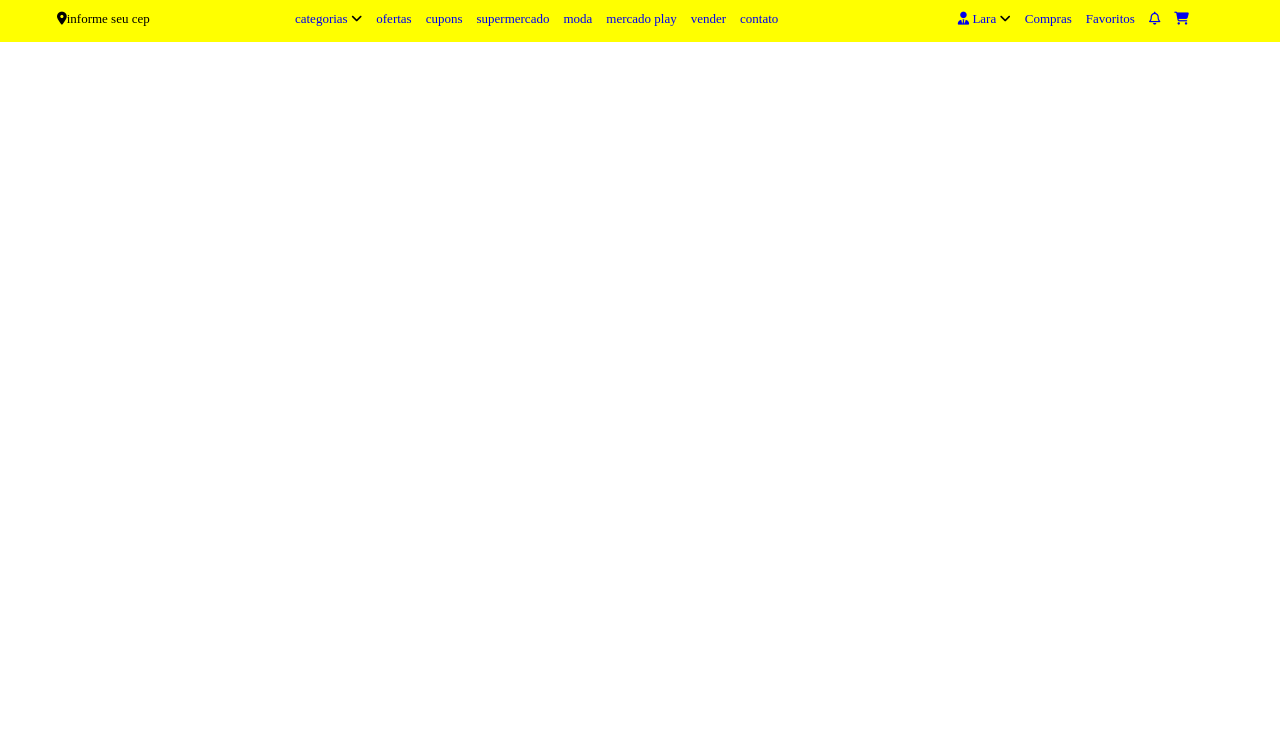
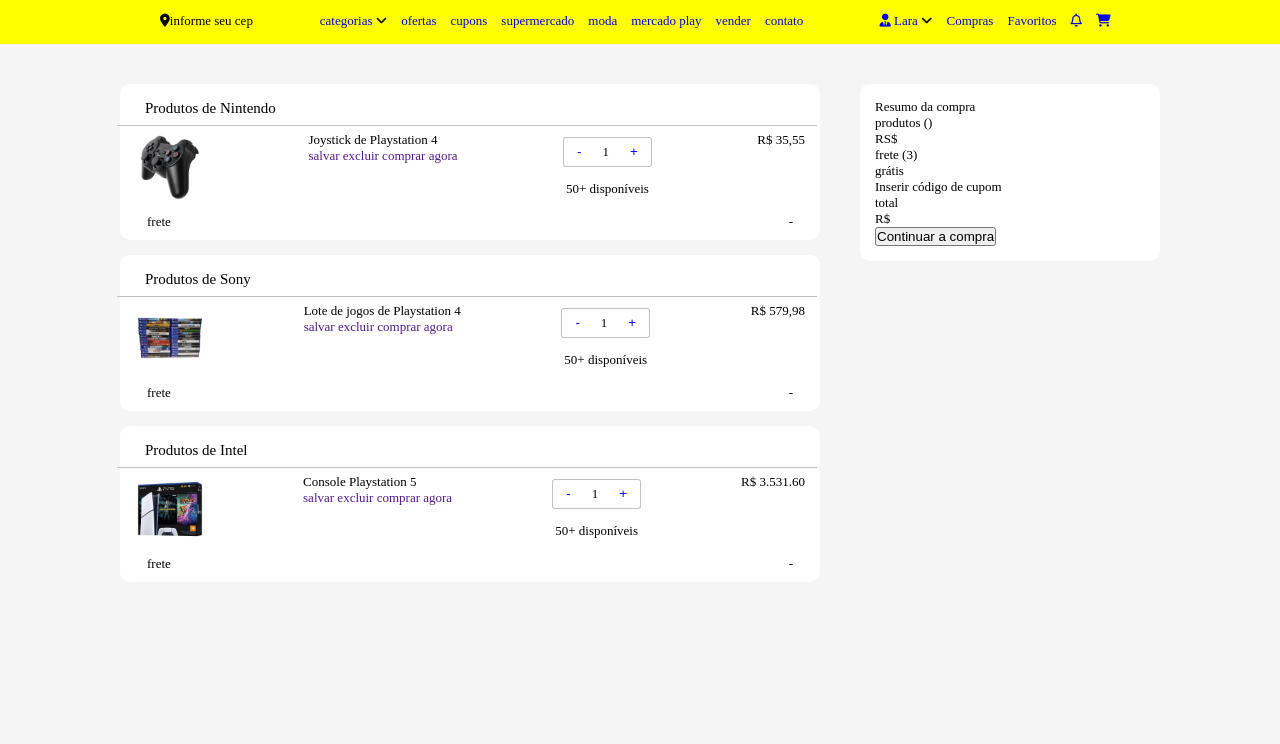
Before and after one commit to PedroHenrique-fatec/Mercado_Livre, a plain HTML site: page index.html in a window 1280 px wide. Shown: the part 56-800 px from the top of the page. Drawn offline with Linux system fonts and the light colour scheme.

Commit message:
Header Quase finalizado e Inicio do Main

```diff
--- a/CSS/global.css
+++ b/CSS/global.css
@@ -8,8 +8,14 @@ body {
     display: block;
     margin: auto;
     font-size: 13px;
+    background-color: #f5f5f5;
 }
 
 a {
     text-decoration: none;
 }
+
+img {
+    width: 70px;
+    height: 70px;
+}
--- a/CSS/header.css
+++ b/CSS/header.css
@@ -7,16 +7,12 @@
   border-radius: 4px;
   padding: 15px;
   z-index: 1000; /* Para garantir que o modal fique por cima de outros elementos */
-    top: 100px;
+  transition: 1s ease-in-out;
 }
 
 .modal ul li {
   padding: 6px;
   border-bottom: 1px silver;
-}
-
-#modal_categoria {
-    left: 320px;
 }
 
 #modal_favorito {
@@ -44,7 +40,7 @@ header {
   grid-template-columns: 1fr 3fr 2fr;
   place-items: center;
   background-color: yellow;
-    padding: 15px 0;
+  padding: 15px 10%;
   gap: 20px;
 }
 
@@ -62,7 +58,7 @@ header .pesquisa {
 header .pesquisa input {
   width: 500px;
   height: 30px;
-    padding: 2px 8px;
+  padding: 15px 12px;
 }
 
 header .pesquisa .icone {
--- /dev/null
+++ b/CSS/main.css
@@ -0,0 +1,88 @@
+main {
+    display: flex;
+    justify-content: center;
+    margin-top: 25px;
+}
+
+.card {
+    width: 700px;
+    /* box-shadow: 0 0 5px black; */
+    border-radius: 10px;
+    padding: 10px 15px;
+    margin: 15px 0;
+    background-color: white;
+}
+
+.card .nome-loja {
+    padding: 6px 10px;
+    padding-bottom: 15px;
+    font-size: 15px;
+}
+
+.card .nome-loja::after {
+    display: block;
+    content: "";
+    position: absolute;
+    width: 700px;
+    height: 1px;
+    margin-top: 8px;
+    margin-bottom: 8px;
+    transform: translateX(-28px);
+    background-color: silver;
+}
+
+.card .produto {
+    display: flex;
+    justify-content: space-between;
+    /* align-items: center; */
+}
+
+.card .quantidade-produto {
+    display: grid;
+    place-items: center;
+
+}
+
+.card .quantidade-produto .button-quantidade {
+    display: flex;
+    justify-content: center;
+    align-items: center;
+    box-shadow: inset 0 0 0 1px silver;
+    border-radius: 3px;
+    padding: 5px;
+}
+
+.card .quantidade-produto .button-quantidade div {
+    padding: 2px 12px;
+}
+
+.card .quantidade-produto .button-quantidade button {
+    padding: 1px 9px;
+    border: none;
+    color: blue;
+    background-color: white;
+}
+
+.card .quantidade-produto .quantidade-disponivel {
+    padding: 5px;
+}
+
+.card .frete {
+    display: flex;
+    justify-content: space-between;
+    align-items: center;
+    padding: 0 12px;
+    margin-top: 8px;
+}
+
+.card-resumo-compra {
+    width: 300px;
+    /* box-shadow: 0 0 5px black; */
+    border-radius: 10px;
+    margin-left: 40px;
+    margin-top: 15px;
+    padding: 15px;
+    border-radius: 10px;
+    background-color: white;
+    height: min-content;
+}
--- a/index.html
+++ b/index.html
@@ -9,8 +9,9 @@
       crossorigin="anonymous"
     ></script>
 
-    <link rel="stylesheet" href="CSS/global.css">
+    <link rel="stylesheet" href="CSS/global.css" />
     <link rel="stylesheet" href="CSS/header.css" />
+    <link rel="stylesheet" href="CSS/main.css">
 
     <title>Mercado Livre</title>
   </head>
@@ -46,7 +47,7 @@
           <li id="categoria">
             <a href="index.html">categorias</a>
             <span><i class="fa-solid fa-angle-down"></i></span>
-          </li>
+
             <div class="modal" id="modal_categoria">
               <ul class="modal-link">
                 <li><a href="index.html">exemplo</a></li>
@@ -71,6 +72,8 @@
                 <li><a href="index.html">exemplo</a></li>
               </ul>
             </div>
+          </li>
+
           <li><a href="index.html">ofertas</a></li>
           <li><a href="index.html">cupons</a></li>
           <li><a href="index.html">supermercado</a></li>
@@ -81,8 +84,8 @@
         </ul>
       </nav>
       <div class="usuario">
-        <ul class="usuario-link" id="favorito">
-          <li>
+        <ul class="usuario-link">
+          <li id="favorito">
             <span>
               <a href="index.html">
                 <i class="fa-solid fa-user-tie"></i>
@@ -90,9 +93,6 @@
             </span>
             <a href="index.html">Lara</a>
             <span><i class="fa-solid fa-angle-down"></i></span>
-          </li>
-          <li><a href="index.html">Compras</a></li>
-          <li><a href="index.html" >Favoritos</a></li>
             <div class="modal" id="modal_favorito">
               <div class="modal-header">
                 <div class="user">
@@ -127,6 +127,9 @@
                 </ul>
               </div>
             </div>
+          </li>
+          <li><a href="index.html">Compras</a></li>
+          <li><a href="index.html">Favoritos</a></li>
           <li>
             <a href="index.html"><i class="fa-regular fa-bell"></i> </a>
           </li>
@@ -137,6 +140,136 @@
       </div>
     </header>
 
+    <main>
+      <section class="produtos-carrinho">
+        <div class="card">
+          <div class="nome-loja">Produtos de Nintendo</div>
+          <div class="produto">
+            <div class="img">
+              <img src="Imagens/primeiro produto.jpg" alt="Joystick de console" />
+            </div>
+            <div class="nome-produto">
+              <div class="nome">Joystick de Playstation 4</div>
+              <div class="config">
+                <a href="">salvar</a>
+                <a href="">excluir</a>
+                <a href="">comprar agora</a>
+              </div>
+            </div>
+            <div class="quantidade-produto">
+              <div class="button-quantidade">
+                <button id="subtrair" disabled>-</button>
+                <div id="quantidade">1</div>
+                <button id="adicionar">+</button>
+              </div>
+              <div class="quantidade-disponivel">
+                <span>50+ disponíveis</span>
+              </div>
+            </div>
+            <div class="preco-produto">
+              R$ 35,55
+            </div>
+          </div>
+          <div class="frete">
+            <div class="text">frete</div>
+            <div class="valor-frete">-</div>
+          </div>
+        </div>
+        <div class="card">
+          <div class="nome-loja">Produtos de Sony</div>
+          <div class="produto">
+            <div class="img">
+              <img src="Imagens/segundo produto.jpg" alt="Lote de jogos ps4" />
+            </div>
+            <div class="nome-produto">
+              <div class="nome">Lote de jogos de Playstation 4</div>
+              <div class="config">
+                <a href="">salvar</a>
+                <a href="">excluir</a>
+                <a href="">comprar agora</a>
+              </div>
+            </div>
+            <div class="quantidade-produto">
+              <div class="button-quantidade">
+                <button id="subtrair">-</button>
+                <div id="quantidade">1</div>
+                <button id="adicionar">+</button>
+              </div>
+              <div class="quantidade-disponivel">
+                <span>50+ disponíveis</span>
+              </div>
+            </div>
+            <div class="preco-produto">
+              R$ 579,98
+            </div>
+          </div>
+          <div class="frete">
+            <div class="text">frete</div>
+            <div class="valor-frete">-</div>
+          </div>
+        </div>
+        <div class="card">
+          <div class="nome-loja">Produtos de Intel</div>
+          <div class="produto">
+            <div class="img">
+              <img src="Imagens/terceiro produto.jpg" alt="Console Playstation 5" />
+            </div>
+            <div class="nome-produto">
+              <div class="nome">Console Playstation 5</div>
+              <div class="config">
+                <a href="">salvar</a>
+                <a href="">excluir</a>
+                <a href="">comprar agora</a>
+              </div>
+            </div>
+            <div class="quantidade-produto">
+              <div class="button-quantidade">
+                <button id="subtrair">-</button>
+                <div id="quantidade">1</div>
+                <button id="adicionar">+</button>
+              </div>
+              <div class="quantidade-disponivel">
+                <span>50+ disponíveis</span>
+              </div>
+            </div>
+            <div class="preco-produto">
+              R$ 3.531.60
+            </div>
+          </div>
+          <div class="frete">
+            <div class="text">frete</div>
+            <div class="valor-frete">-</div>
+          </div>
+        </div>
+      </section>
+
+      <section class="card-resumo-compra">
+        <div class="title-card">Resumo da compra</div>
+        <div class="valores">
+          <div class="produtos-contagem">
+            <div class="produtos-quant">produtos (<span id="quant"></span>)</div>
+            <div class="valor">RS$ <span id="valor"></span></div>
+          </div>
+          <div class="frete-contagem">
+            <div class="frete-quant">frete <span>(3)</span></div>
+            <div class="valor">grátis</div>
+          </div>
+          <div class="cupom">
+            <a>Inserir código de cupom</a>
+          </div>
+
+          <div class="valor-total">
+            <div class="tot">total</div>
+            <div id="valor-total">R$</div>
+          </div>
+        </div>
+        <div class="button">
+          <button>Continuar a compra</button>
+        </div>
+      </section>
+    </main>
+
     <script src="JavaScript/header.js"></script>
+    <script src="JavaScript/main.js"></script>
   </body>
 </html>
```
Also changed, not shown: JavaScript/header.js (+12 -12 lines), Imagens/primeiro produto.jpg (added), Imagens/segundo produto.jpg (added), Imagens/terceiro produto.jpg (added), JavaScript/main.js (added). Lines whose indentation alone changed are shown as unchanged.
